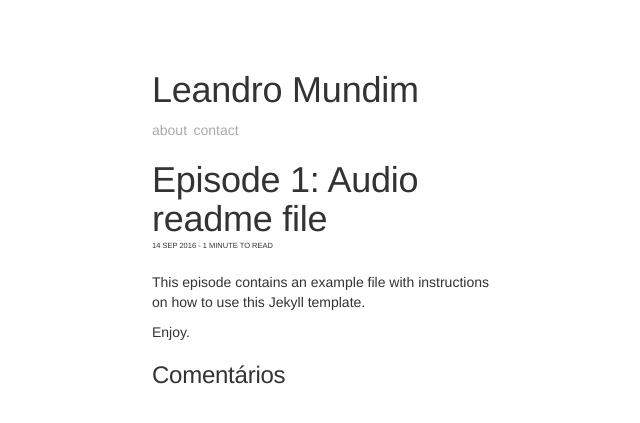
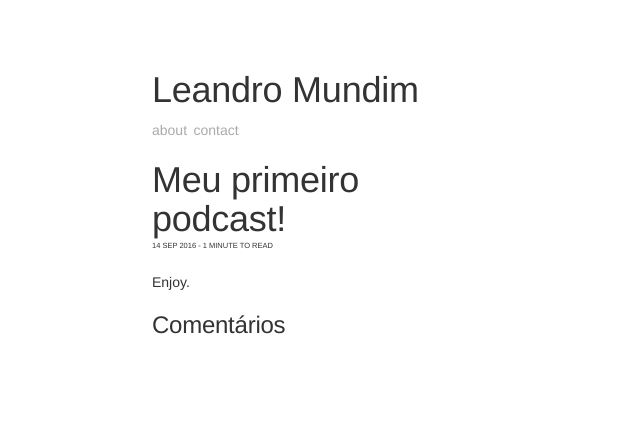
Before and after one commit to estimativa/estimativa, a Jekyll site: the page built from _posts/2016-09-14-primeiro-podcast.md, in a window 1280 px wide. Shown: the top 423 px of the page, without its empty margins (313-953 px from the left). Built offline with Jekyll 4.4.1, drawn with Linux system fonts in a browser that asks for light colours; comment, search, counter and statistics services are not loaded.

Commit message:
Update 2016-09-14-primeiro-podcast.md

```diff
--- a/_posts/2016-09-14-primeiro-podcast.md
+++ b/_posts/2016-09-14-primeiro-podcast.md
@@ -1,12 +1,11 @@
 ---
 layout: post
 permalink: episodes/1/
-title: "Episode 1: Audio readme file"
+title: "Meu primeiro podcast!"
 excerpt: "Listen to this episode for more info on this template."
 date:   2016-09-14 00:00:00 -0300
-media: 2016_09_14_11_20_16.mp3
+media: podcasts/2016_09_14_11_20_16.mp3
 ---
 
-This episode contains an example file with instructions on how to use this Jekyll template.
 
 Enjoy.
```
